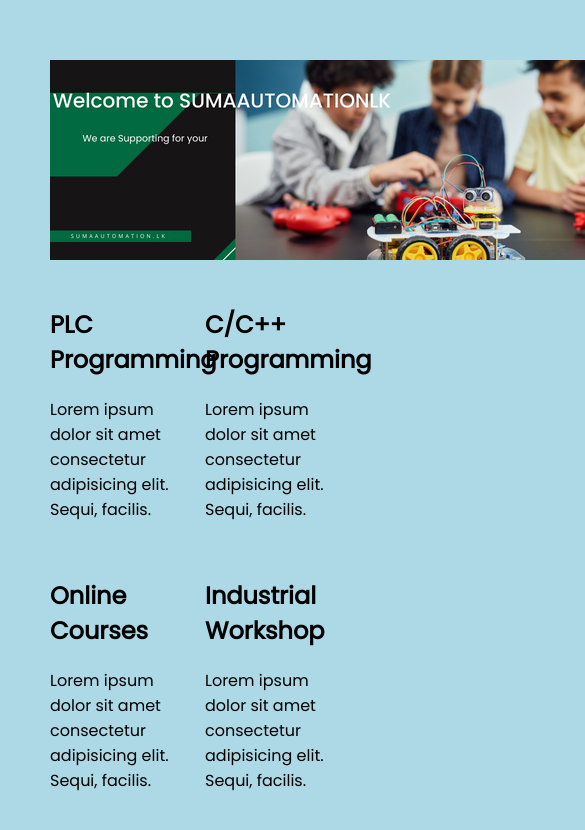
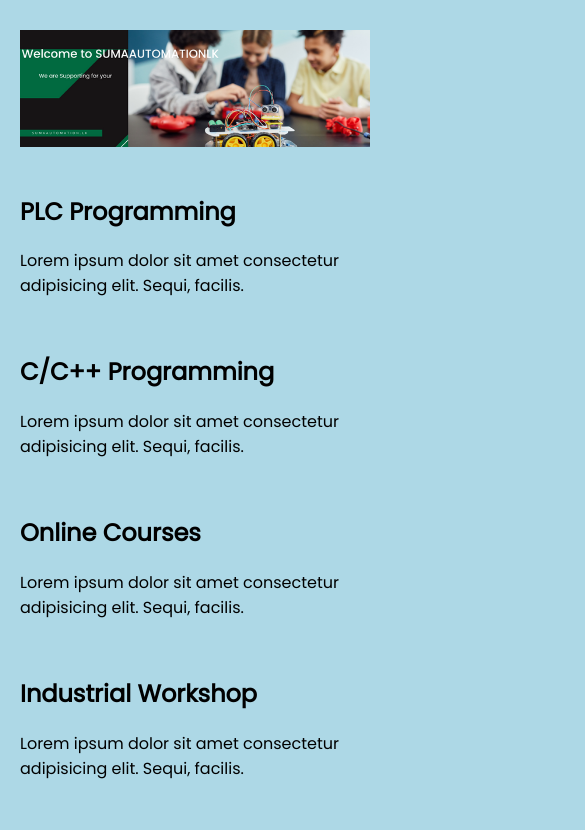
Before and after one commit to sumaInovation/frontend, a React (Create React App) app: page / in a window 390 px wide. Shown: the top 830 px of the page, 585 px wide, since content can reach past the window. Built offline with nearby package versions, Linux system fonts and the light colour scheme; the HTML template or start-up script is replaced by a standard one.

Commit message:
updates img

```diff
--- a/src/Pages/MainPage/Mainpage.js
+++ b/src/Pages/MainPage/Mainpage.js
@@ -7,7 +7,7 @@ const Mainpage = () => {
 
     <div className='container'>
       <div className='banner'>
-     <img src={logo}></img>
+      <img src={logo} className='logoimg'></img>
 
 
       </div>
--- a/src/Pages/MainPage/mainpage.css
+++ b/src/Pages/MainPage/mainpage.css
@@ -1,7 +1,7 @@
 
 .container{
     max-width: 760px;
-   margin-top: 10px;
+    margin-top: 10px;
    padding: 50px;
     display: grid;
     grid-gap:20px;
@@ -11,6 +11,33 @@
     "banner banner banner banner"
     "card1 card1 card2 card2"
     "card3 card3 card4 card4";
+}
+.logoimg{
+    width: 100%;
+}
+@media only screen and (max-width: 760px) {
+
+
+    .container{
+        max-width: 760px;
+        margin: 0,auto;
+        padding: 20px;
+        display: grid;
+        grid-gap:20px;
+        grid-template-columns: repeat(4,1fr);
+        grid-auto-rows: minmax(100px,auto);
+        grid-template-areas:
+        "banner banner banner banner"
+        "card1 card1 card1 card1"
+        "card2 card2 card2 card2"
+        "card3 card3 card3 card3"
+        "card4 card4 card4 card4";
+    }
+
+
+
+
+
 }
 .banner{
     grid-area: banner;
```
